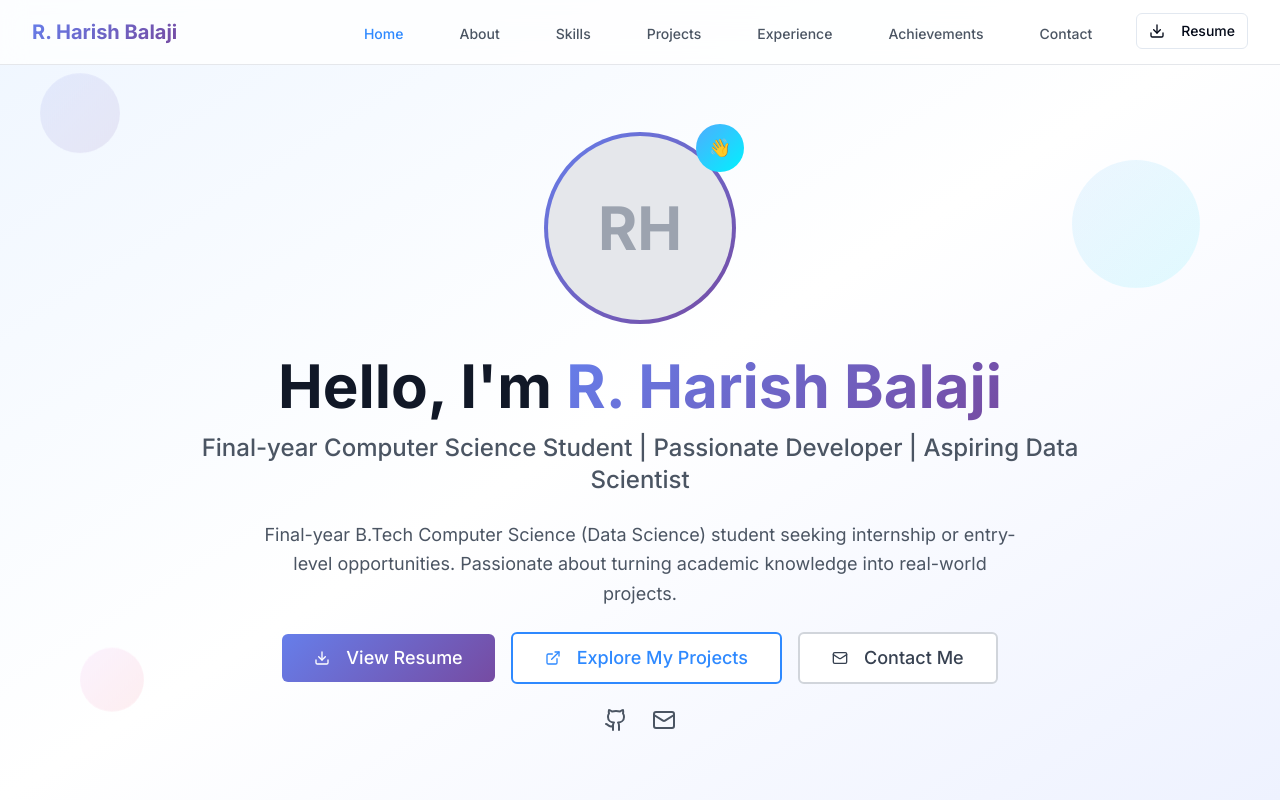
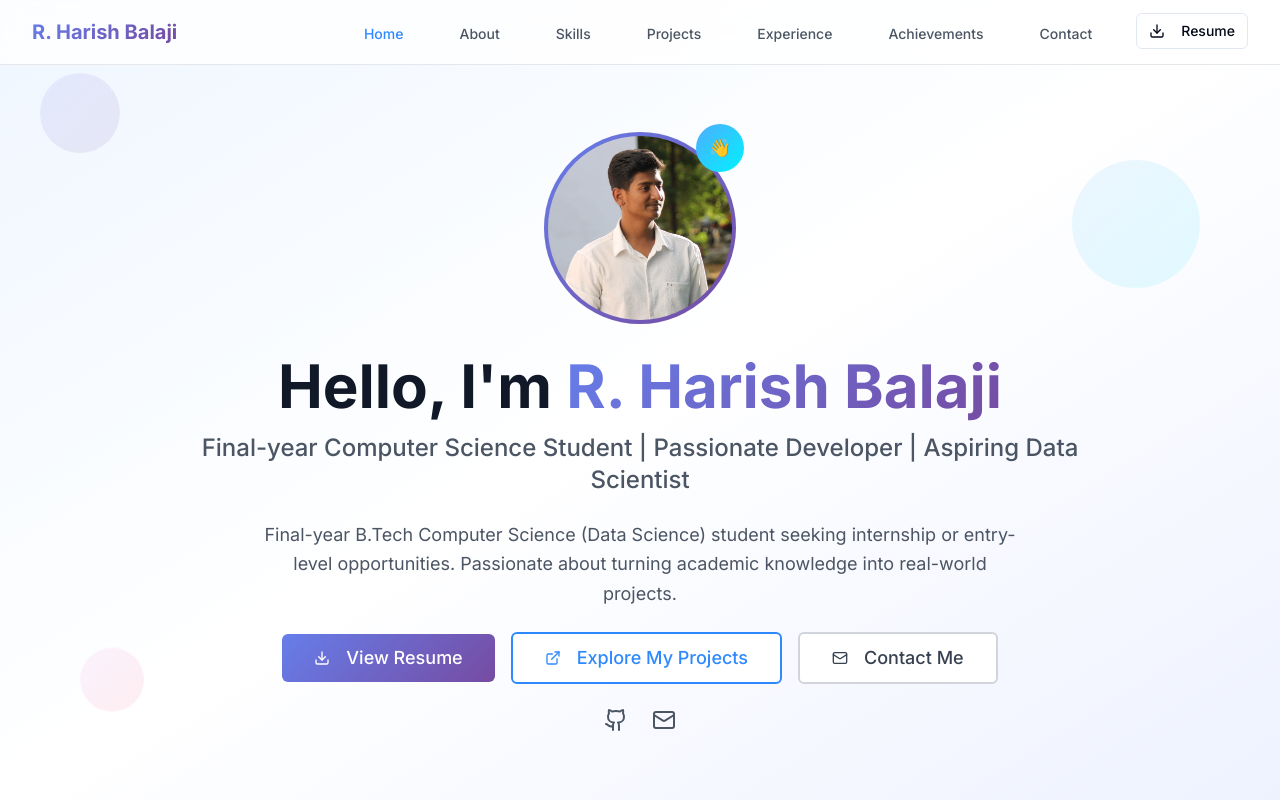
Before and after one commit to HarishBalaji2004/harish-balaji-portfolio, a React (Vite) app: page / in a window 1280 px wide. Shown: the top 800 px of the page. Built offline with nearby package versions, Linux system fonts and the light colour scheme.

Commit message:
Add profile image
Integrate the provided image into the hero section of the portfolio website.

```diff
--- a/src/components/Hero.tsx
+++ b/src/components/Hero.tsx
@@ -24,9 +24,11 @@ const Hero = () => {
           <div className="mb-8 flex justify-center">
             <div className="relative">
               <div className="w-48 h-48 rounded-full bg-gradient-primary p-1">
-                <div className="w-full h-full rounded-full bg-gray-200 flex items-center justify-center text-6xl font-bold text-gray-400">
-                  RH
-                </div>
+                <img
+                  src="/lovable-uploads/a6a6ae20-b4ab-46ed-a937-3ce5a0760213.png"
+                  alt="R. Harish Balaji"
+                  className="w-full h-full rounded-full object-cover"
+                />
               </div>
               <div className="absolute -top-2 -right-2 w-12 h-12 bg-gradient-accent rounded-full flex items-center justify-center">
                 <span className="text-white font-bold text-lg">👋</span>
```
Also changed, not shown: public/lovable-uploads/a6a6ae20-b4ab-46ed-a937-3ce5a0760213.png (added).
